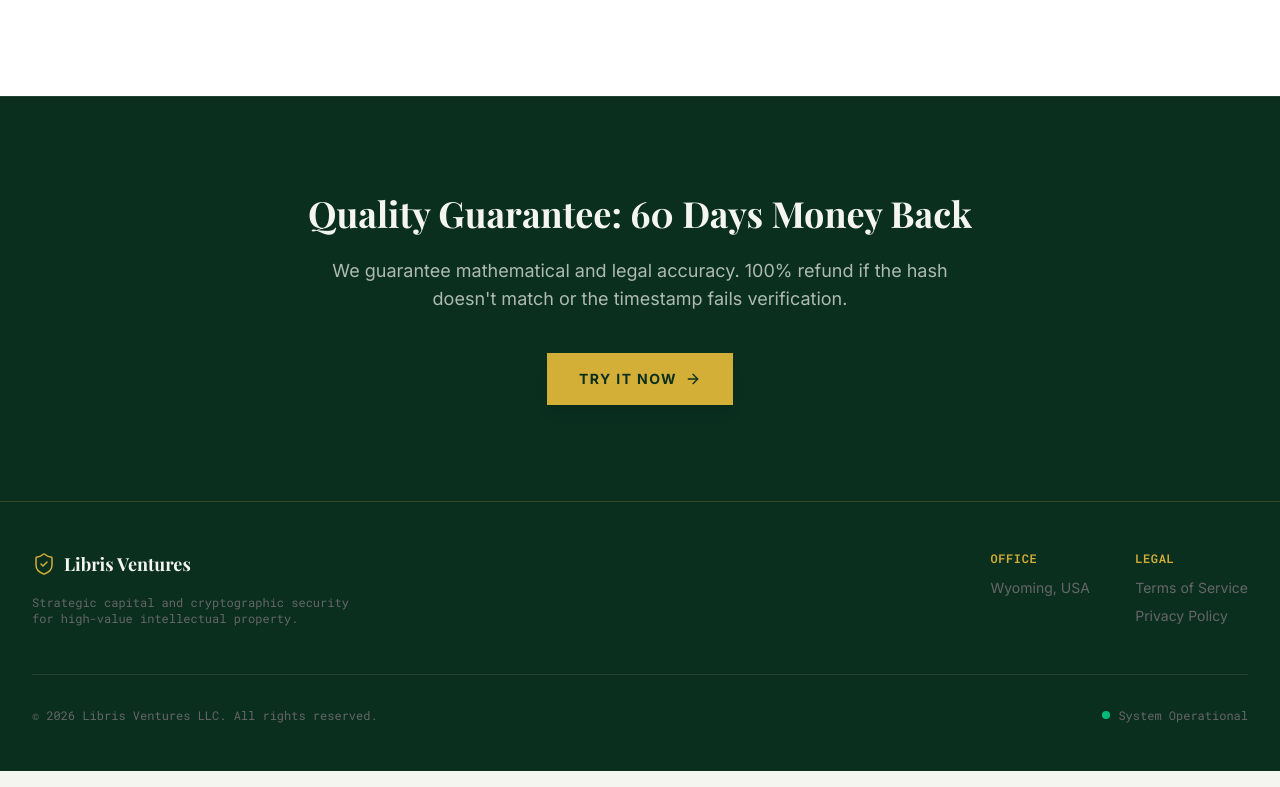
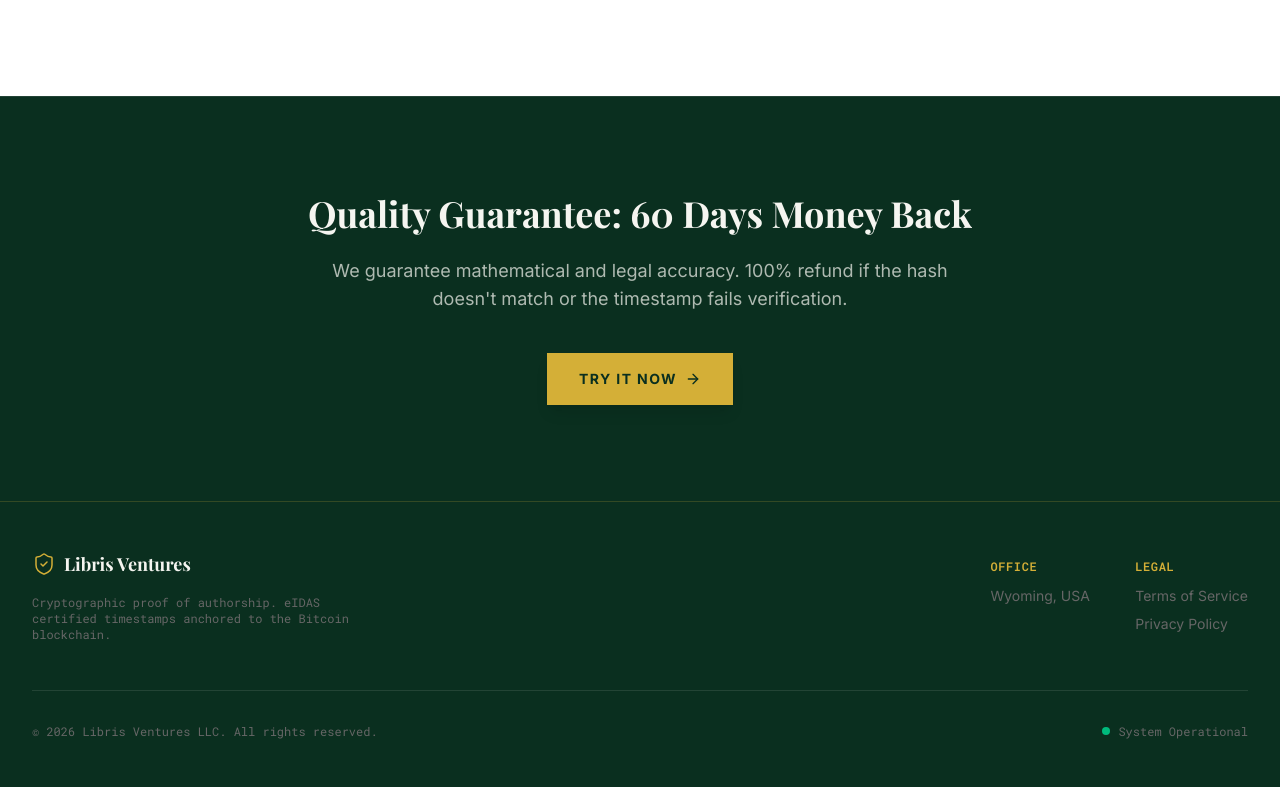
Before and after one commit to MykolaOseiko/LV2, a Next.js app: page / in a window 1280 px wide. Shown: the part 2300-3087 px from the top of the page. Built offline with nearby package versions, Linux system fonts and the light colour scheme; a web font is replaced by a local one.

Commit message:
polish: update footer tagline to AuthorHash focus

```diff
--- a/components/footer.tsx
+++ b/components/footer.tsx
@@ -12,7 +12,7 @@ export function Footer() {
                             <span className="font-serif text-lg font-bold text-background">Libris Ventures</span>
                         </Link>
                         <p className="text-xs font-mono text-muted-foreground max-w-xs">
-                            Strategic capital and cryptographic security for high-value intellectual property.
+                            Cryptographic proof of authorship. eIDAS certified timestamps anchored to the Bitcoin blockchain.
                         </p>
                     </div>
 
```
